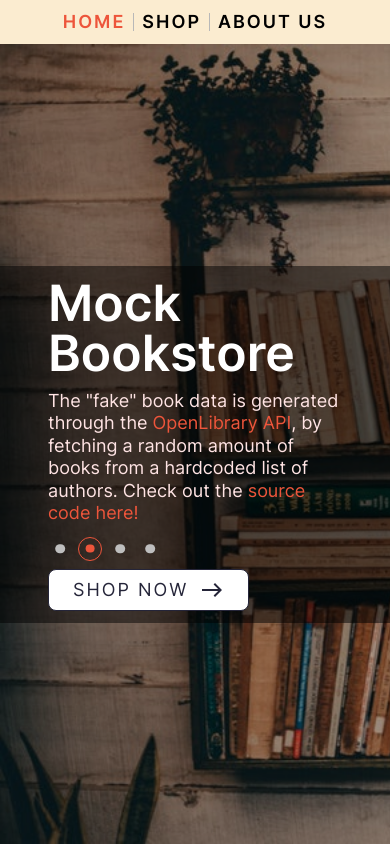
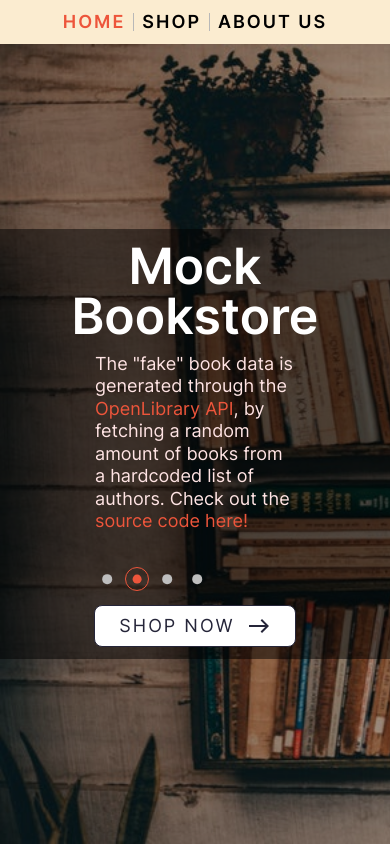
Before and after one commit to Archesper/react-bookstore, a React (Vite) app: page / in a window 390 px wide. Built offline with nearby package versions, Linux system fonts and the light colour scheme.

Commit message:
Adjust homepage styling for mobile devices

```diff
--- a/src/components/Hero/Hero.module.css
+++ b/src/components/Hero/Hero.module.css
@@ -42,7 +42,7 @@
 .button {
   color: rgb(37, 37, 57);
   font-size: 18px;
-  margin-top: 8px;
+  margin-top: 14px;
   display: flex;
   align-items: center;
   gap: 12px;
@@ -58,3 +58,15 @@
 .button:hover {
   color: #ED553B;
 }
+
+@media screen and (max-width: 400px) {
+  .hero-header {
+    text-align: center;
+  }
+  .info {
+    padding: 12px 0;
+    display: flex;
+    flex-direction: column;
+    align-items: center;
+  }
+}
--- a/src/components/TextCarousel/TextCarousel.module.css
+++ b/src/components/TextCarousel/TextCarousel.module.css
@@ -61,5 +61,7 @@
 }
 
 @media screen and (max-width: 400px) {
-
+  .carousel-frame {
+    width: max(200px, 40vw);
+  }
 }
```
